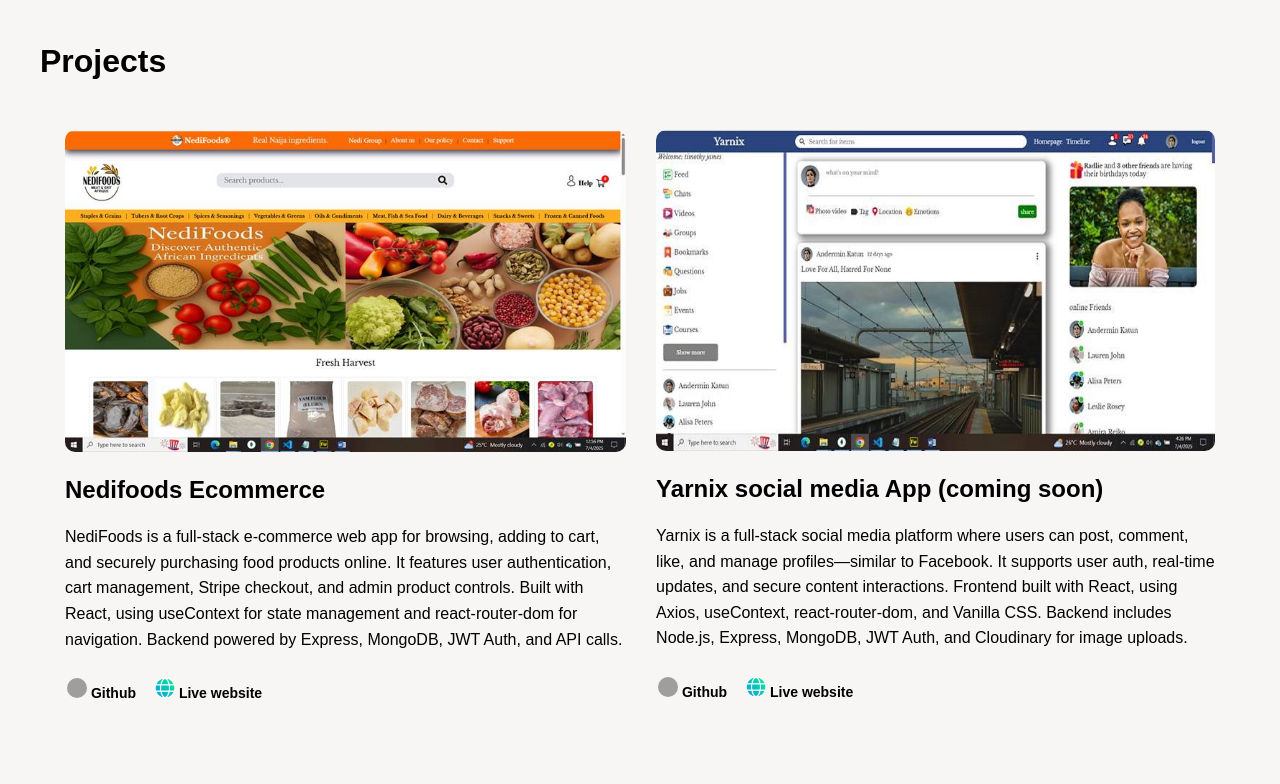
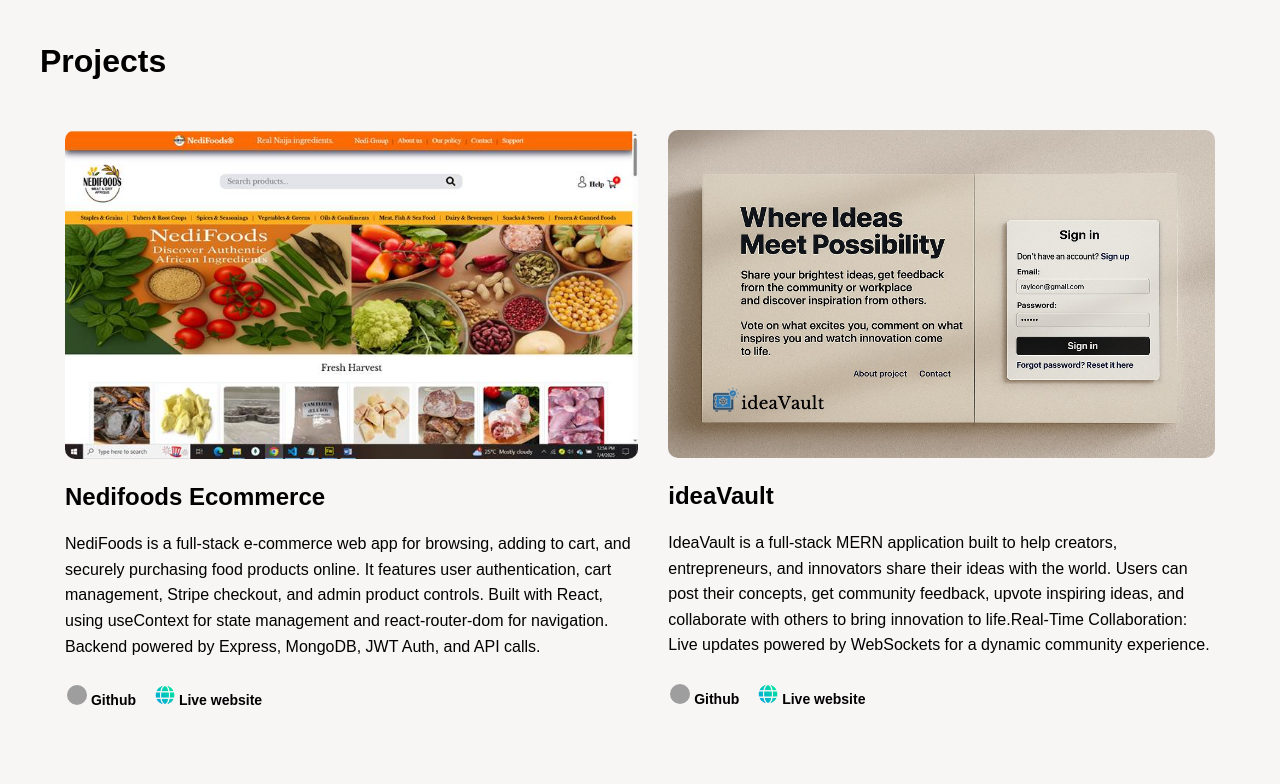
Before and after one commit to RayIwobi/Portfolio__frontend-project, a React (Create React App) app in the folder react-app/: page /projects in a window 1280 px wide. Shown: the part 403-1187 px from the top of the page. Built offline with nearby package versions, Linux system fonts and the light colour scheme; grey boxes are pictures that could not be loaded.

Commit message:
new updates

```diff
--- a/react-app/src/Components/portfolio/Projects.js
+++ b/react-app/src/Components/portfolio/Projects.js
@@ -9,6 +9,7 @@
 import authenticate from './assets/authenticate.png'
 import productlisting from './assets/productlisting.jpg'
 import scraper from './assets/scraper.jpg'
+import ideavault from './assets/ideavault.jpg'
 
 
 import './port.css'
@@ -56,16 +57,17 @@
                 </div>
             </div>
             <div className='projectsContainer'>
-                <img src={yarnix} alt='yarnix' />
-                <h2>Yarnix social media App (coming soon)</h2>
+                <img src={ideavault} alt='yarnix' />
+                <h2>ideaVault</h2>
                 <p>
-                    Yarnix is a full-stack social media platform where users can post, comment, like, and manage profiles—similar to Facebook.
-                    It supports user auth, real-time updates, and secure content interactions.
-                    Frontend built with React, using Axios, useContext, react-router-dom, and Vanilla CSS.
-                    Backend includes Node.js, Express, MongoDB, JWT Auth, and Cloudinary for image uploads.
+                    IdeaVault is a full-stack MERN application built to help creators, entrepreneurs,
+                    and innovators share their ideas with the world. Users can post their concepts,
+                    get community feedback, upvote inspiring ideas, and collaborate with others to
+                    bring innovation to life.Real-Time Collaboration: Live updates powered by WebSockets
+                    for a dynamic community experience.
                 </p>
                 <div className='projects-links'>
-                        <Link to="https://github.com/RayIwobi/Yarnix-social"><img src={github} alt='' style={{width:'20px', height:'20px'}} />&nbsp;Github</Link>
+                        <Link to="https://github.com/RayIwobi/ideavault"><img src={github} alt='' style={{width:'20px', height:'20px'}} />&nbsp;Github</Link>
                         <Link><img src={web} alt='' style={{width:'20px', height:'20px'}} />&nbsp;Live website</Link>
                 </div>
             </div>
@@ -177,6 +179,39 @@
             </div>
 
             </div>
+
+            {/* ----------last------------- */}
+             <div className='over-Container'>
+            <div className='projectsContainer'>
+                <img src={yarnix} alt='yarnix' />
+                <h2>Yarnix social media App (coming soon)</h2>
+                <p>
+                    Yarnix is a full-stack social media platform where users can post, comment, like, and manage profiles—similar to Facebook.
+                    It supports user auth, real-time updates, and secure content interactions.
+                    Frontend built with React, using Axios, useContext, react-router-dom, and Vanilla CSS.
+                    Backend includes Node.js, Express, MongoDB, JWT Auth, and Cloudinary for image uploads.
+                </p>
+                <div className='projects-links'>
+                        <Link to="https://github.com/RayIwobi/Yarnix-social"><img src={github} alt='' style={{width:'20px', height:'20px'}} />&nbsp;Github</Link>
+                        <Link><img src={web} alt='' style={{width:'20px', height:'20px'}} />&nbsp;Live website</Link>
+                </div>
+            </div>
+
+            <div className='projectsContainer'>
+                <img src={meter} alt='metering-image' />
+                <h2>Metering Website </h2>
+                <p>
+                    Metering and Instrumentation Website showcases products, services, and technical information related to industrial metering and control systems.
+                    Built with React, using react-router-dom for navigation and CSS for responsive design.
+                    Dynamic content and user interactions are handled via Axios, with possible backend support for form submissions. The platform is built using the MERN stack technology.
+                </p>
+                <div className='projects-links'>
+                    <Link to='https://github.com/RayIwobi/metering-website'><img src={github} alt='' style={{width:'20px', height:'20px'}} />&nbsp;Github</Link>
+                    <Link to='https://metering-website-azure.vercel.app/'><img src={web} alt='' style={{width:'20px', height:'20px'}} />&nbsp;Live website</Link>
+                </div>
+            </div>
+
+            </div>
         </div>
 
 
```
Also changed, not shown: react-app/src/Components/portfolio/assets/ideavault.jpg (added).
